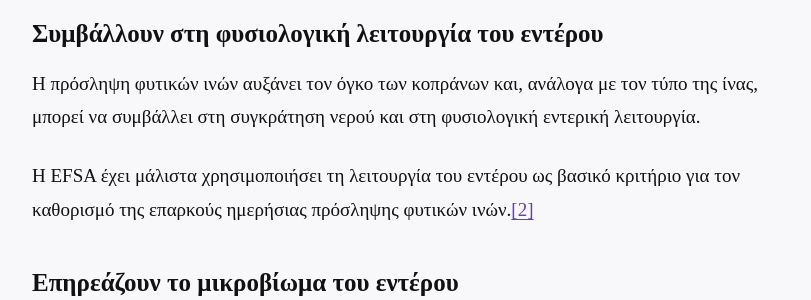
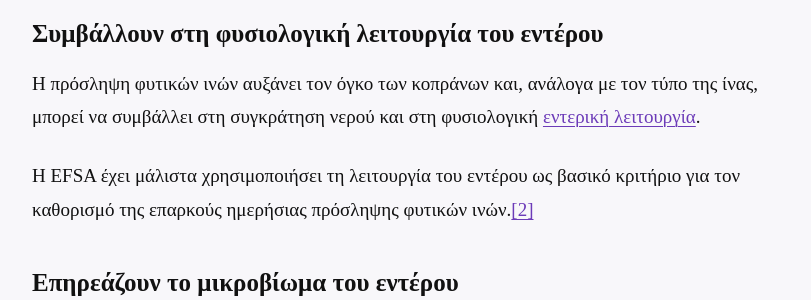
Before and after one commit to BiomedFacts/BiomedFacts, a Jekyll site: the page built from _posts/2026-09-18-trofima-me-fytikes-ines-15-kales-phges-kai-poses-xreiazesai.md, in a window 1280 px wide and 900 px high, scrolled down 2352 px. Shown: the part 187-487 px from the top of the window, without its empty margins (228-1039 px from the left). Built offline with Jekyll 4.4.1, drawn with Linux system fonts in a browser that asks for light colours; part of the change alters nothing that is shown.

```diff
--- a/_posts/2026-09-18-trofima-me-fytikes-ines-15-kales-phges-kai-poses-xreiazesai.md
+++ b/_posts/2026-09-18-trofima-me-fytikes-ines-15-kales-phges-kai-poses-xreiazesai.md
@@ -60,7 +60,7 @@ sources:
 
 ### **Συμβάλλουν στη φυσιολογική λειτουργία του εντέρου**
 
-Η πρόσληψη φυτικών ινών αυξάνει τον όγκο των κοπράνων και, ανάλογα με τον τύπο της ίνας, μπορεί να συμβάλλει στη συγκράτηση νερού και στη φυσιολογική εντερική λειτουργία.
+Η πρόσληψη φυτικών ινών αυξάνει τον όγκο των κοπράνων και, ανάλογα με τον τύπο της ίνας, μπορεί να συμβάλλει στη συγκράτηση νερού και στη φυσιολογική [εντερική λειτουργία](https://biomedfacts.com/%CF%85%CE%B3%CE%B5%CE%AF%CE%B1/2026/10/18/enteriko-mikrobiwma-ti-akribws-einai.html).
 
 Η EFSA έχει μάλιστα χρησιμοποιήσει τη λειτουργία του εντέρου ως βασικό κριτήριο για τον καθορισμό της επαρκούς ημερήσιας πρόσληψης φυτικών ινών.[[2]](https://www.efsa.europa.eu/sites/default/files/2017_09_DRVs_summary_report.pdf?utm)
 
```
